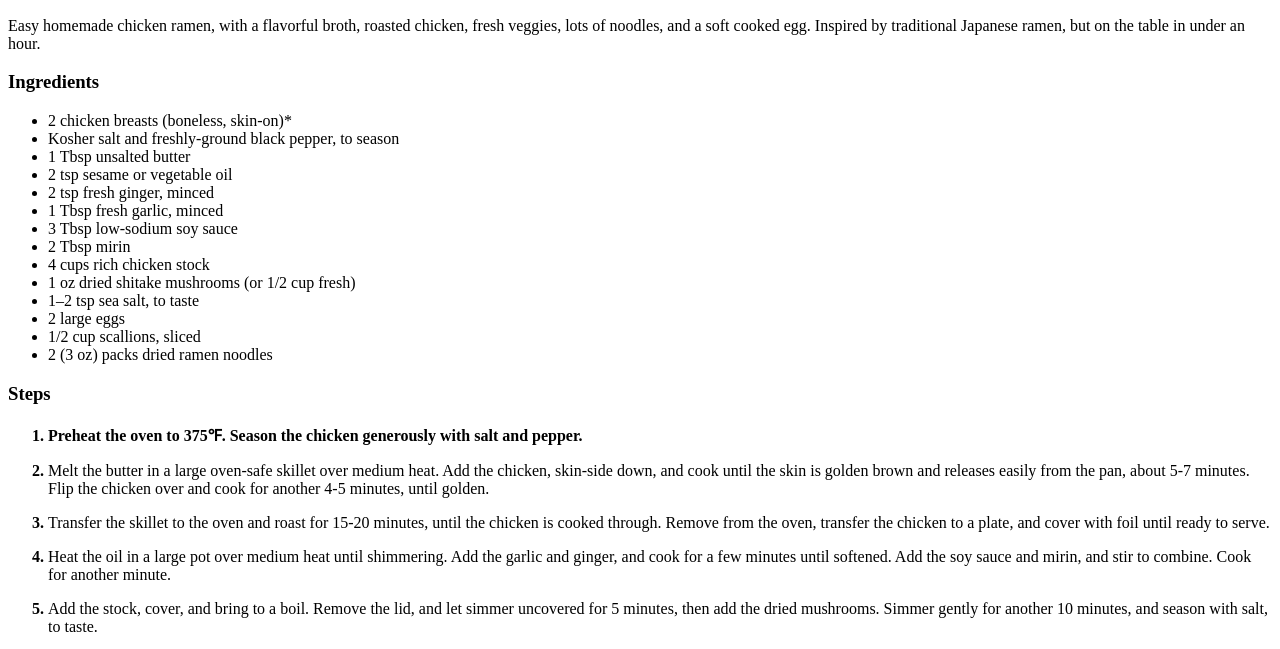
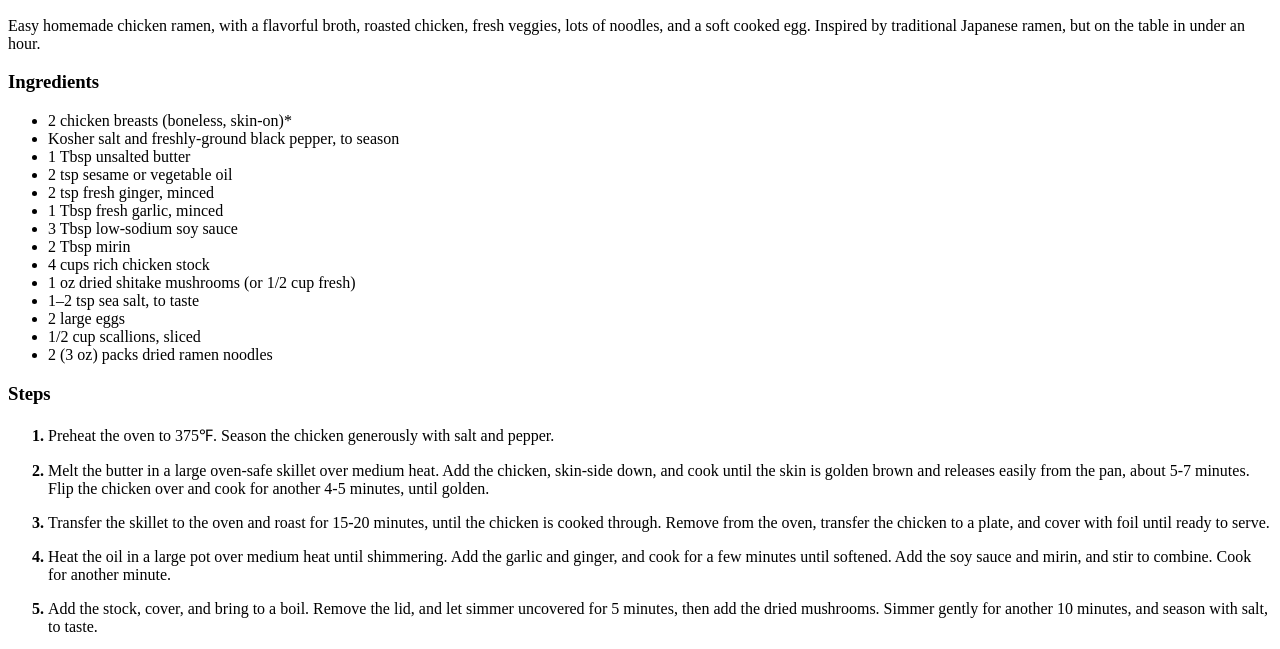
Before and after one commit to juanpabloow/odin-recipes, a plain HTML site: page recipes/ramen.html in a window 1280 px wide. Shown: the part 434-1083 px from the top of the page. Drawn offline with Linux system fonts and the light colour scheme.

Commit message:
Fix bold text in the first step of the Ramen recipe
All step one was in bold text, so was modified to just have the number
1. in bold text, and the rest of the text is in normal font.

```diff
--- a/recipes/ramen.html
+++ b/recipes/ramen.html
@@ -41,7 +41,7 @@
     <h3>Steps</h3>
     <ol>
         <li>
-            Preheat the oven to 375℉. Season the chicken generously with salt and pepper.
+            <p>Preheat the oven to 375℉. Season the chicken generously with salt and pepper.</p>
         </li>
         <li>
             <p>Melt the butter in a large oven-safe skillet over medium heat. Add the chicken,
```
